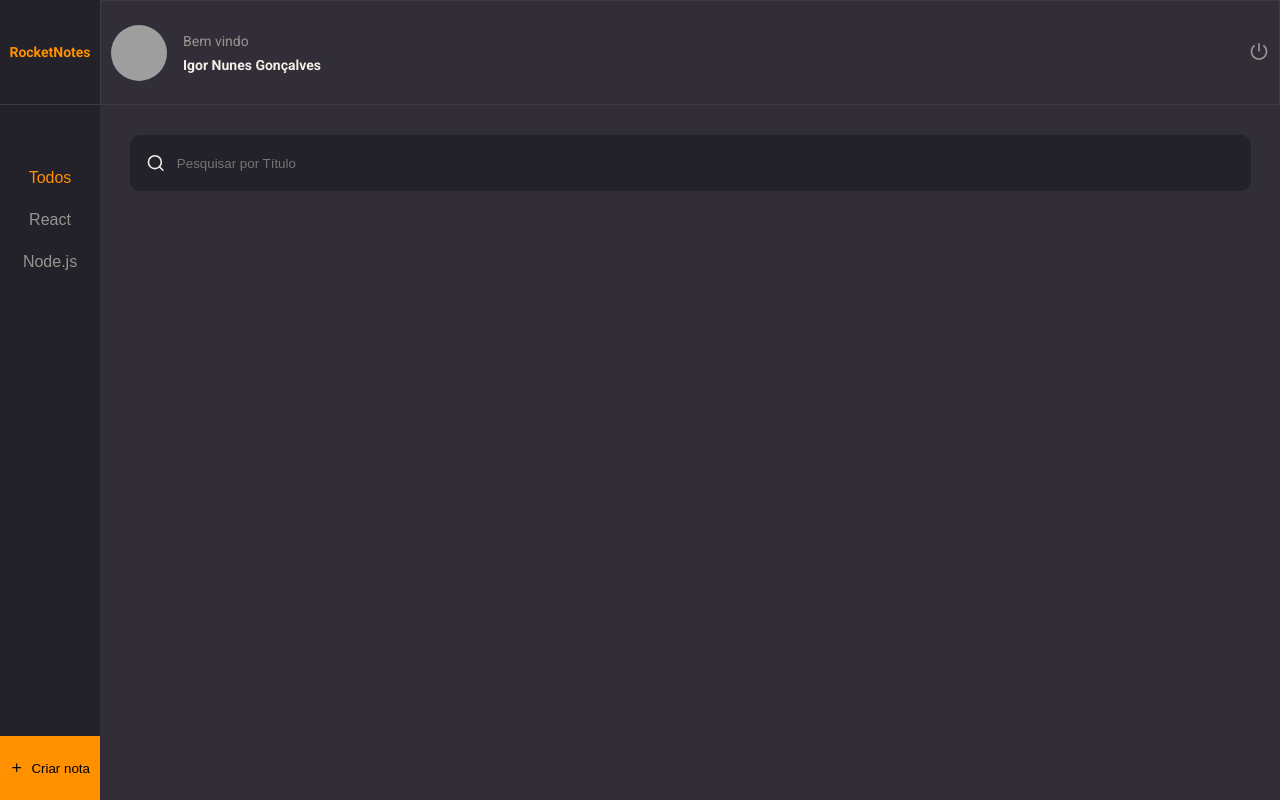
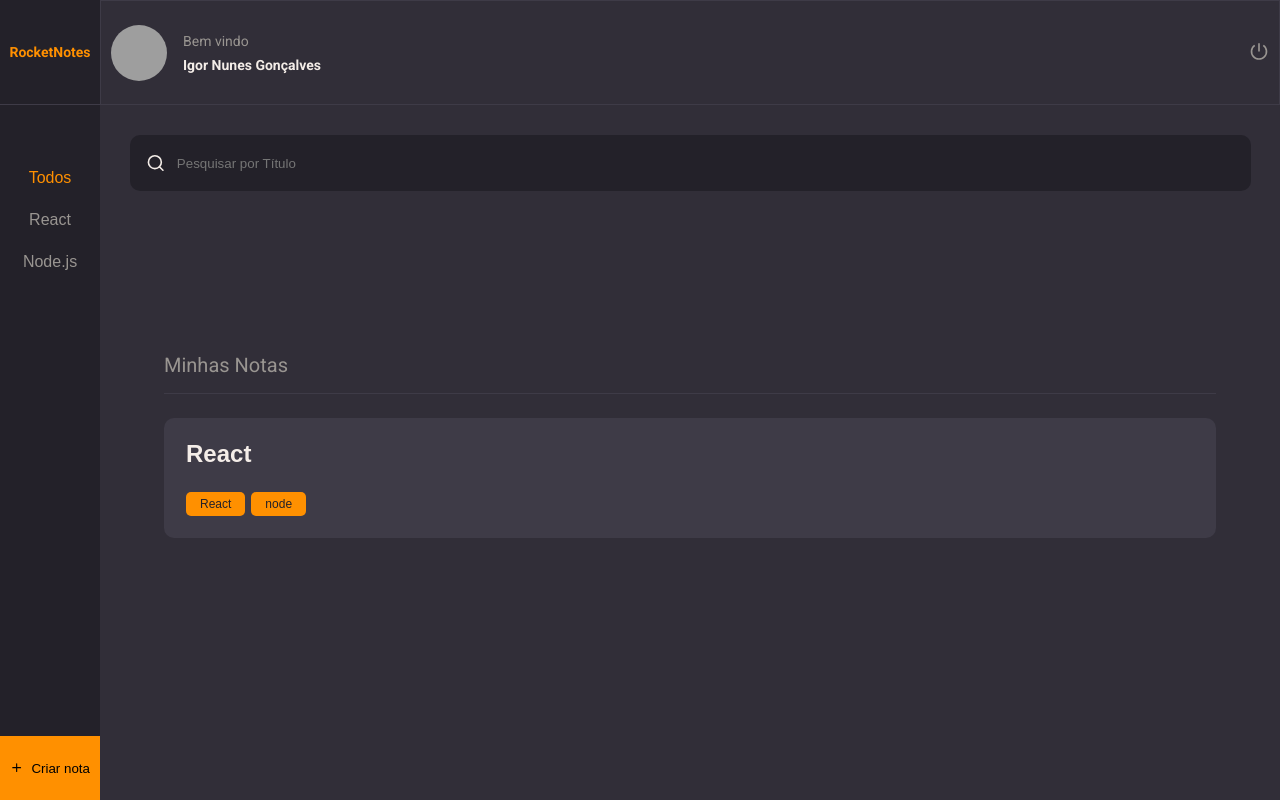
Before and after one commit to igorMHJKS/Notes-React, a React (Vite) app in the folder rocketNotes/: page / in a window 1280 px wide. Built offline with nearby package versions, Linux system fonts and the light colour scheme; grey boxes are pictures that could not be loaded.

Commit message:
finishing home page

```diff
--- /dev/null
+++ b/rocketNotes/src/components/Note/index.jsx
@@ -0,0 +1,22 @@
+import { Container } from "./styles";
+import { Tag } from "../Tag";
+
+
+export function Note({data, ...rest}){
+    return(
+
+       <Container {...rest}>
+          <h1>{data.title}</h1>
+
+          {
+            data.tags &&
+            <footer>
+                {
+                    data.tags.map(tag => <Tag key= {tag.id}title={tag.name}/>)
+                }
+            </footer>
+          }
+       </Container>
+
+    )
+}
--- /dev/null
+++ b/rocketNotes/src/components/Note/styles.js
@@ -0,0 +1,31 @@
+import styled from 'styled-components'
+
+export const Container = styled.button`
+
+    width: 100%;
+    background-color: ${({theme }) => theme.COLORS.BACKGROUND_700};
+
+
+    border: none;
+    border-radius: 1.0rem;
+
+    padding: 2.2rem;
+    margin-bottom:1.6rem ;
+    cursor: pointer;
+
+    >h1{
+        flex: 1;
+        text-align: left;
+        font-weight: 700;
+        font-size: 2.4rem;
+        color: ${({theme}) => theme.COLORS.WHITE};
+    }
+
+    >footer{
+        width: 100%;
+        display: flex;
+        margin-top: 2.4rem;
+
+    }
+
+`
--- a/rocketNotes/src/components/Tag/index.jsx
+++ b/rocketNotes/src/components/Tag/index.jsx
@@ -1,8 +1,8 @@
 import {Container} from './styles'
 
-export function Tag({title}){
+export function Tag({title, ...rest}){
 return(
-     <Container>
+     <Container {...rest}>
       {title}
      </Container>
 )
--- a/rocketNotes/src/pages/Home/index.jsx
+++ b/rocketNotes/src/pages/Home/index.jsx
@@ -5,6 +5,11 @@
 import {Header} from '../../components/Header'
 import {ButtonText} from '../../components/Buttontext'
 import {Input} from '../../components/Input'
+import { Section } from '../../components/Section'
+import { Note } from '../../components/Note'
+import React from 'react'
+
+
 
 
 
@@ -32,7 +37,12 @@
             </Search>
 
             <Content>
+              <Section title="Minhas Notas">
+                 <Note data={{ title: "React", tags: [{id: 1, name: "React"},
+                 { id: 2, name: "node"}
+                ]} }/>
 
+              </Section>
             </Content>
 
             <NewNote>
--- a/rocketNotes/src/pages/Home/styles.js
+++ b/rocketNotes/src/pages/Home/styles.js
@@ -79,6 +79,8 @@
 //
 export const Content = styled.div`
    grid-area: content;
+   overflow-y: auto;
+   padding: 6.4rem 6.4rem;
 `;
 //
 export const Menu = styled.ul`
```
Also changed, not shown: rocketNotes/src/pages/Details/index.jsx (+7 -0 lines).
